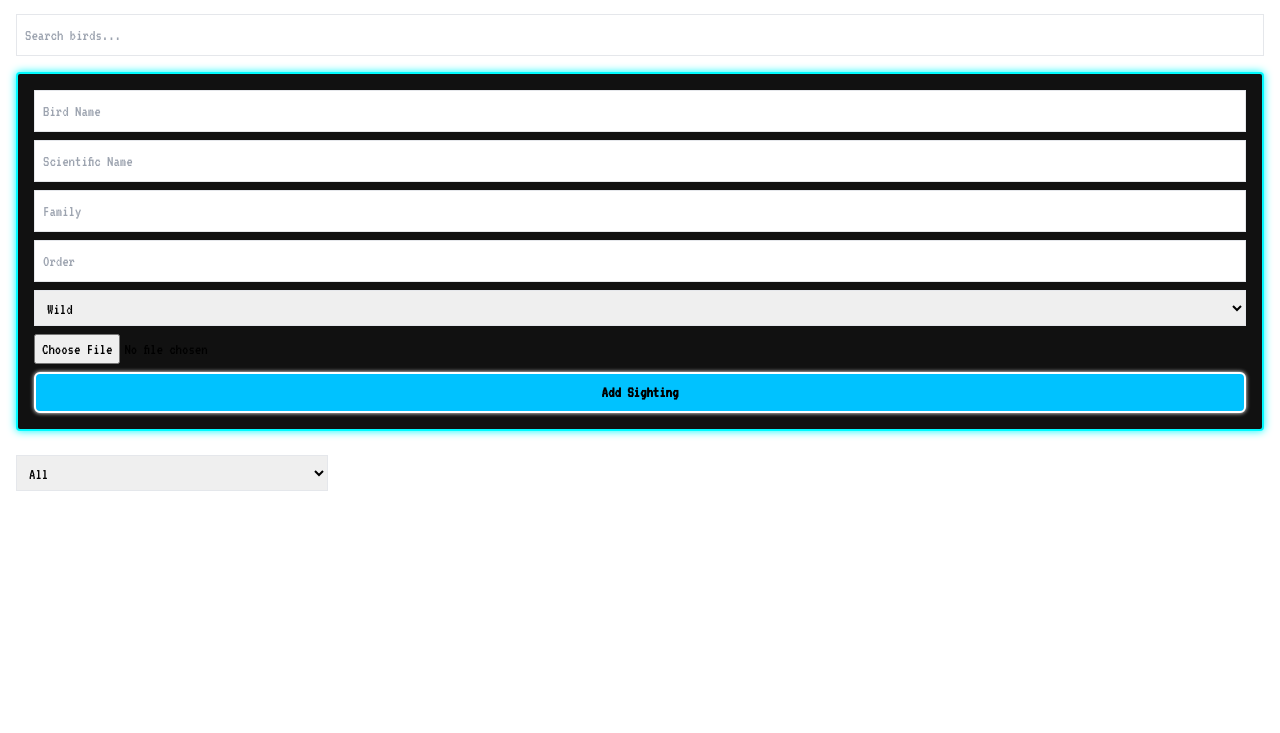
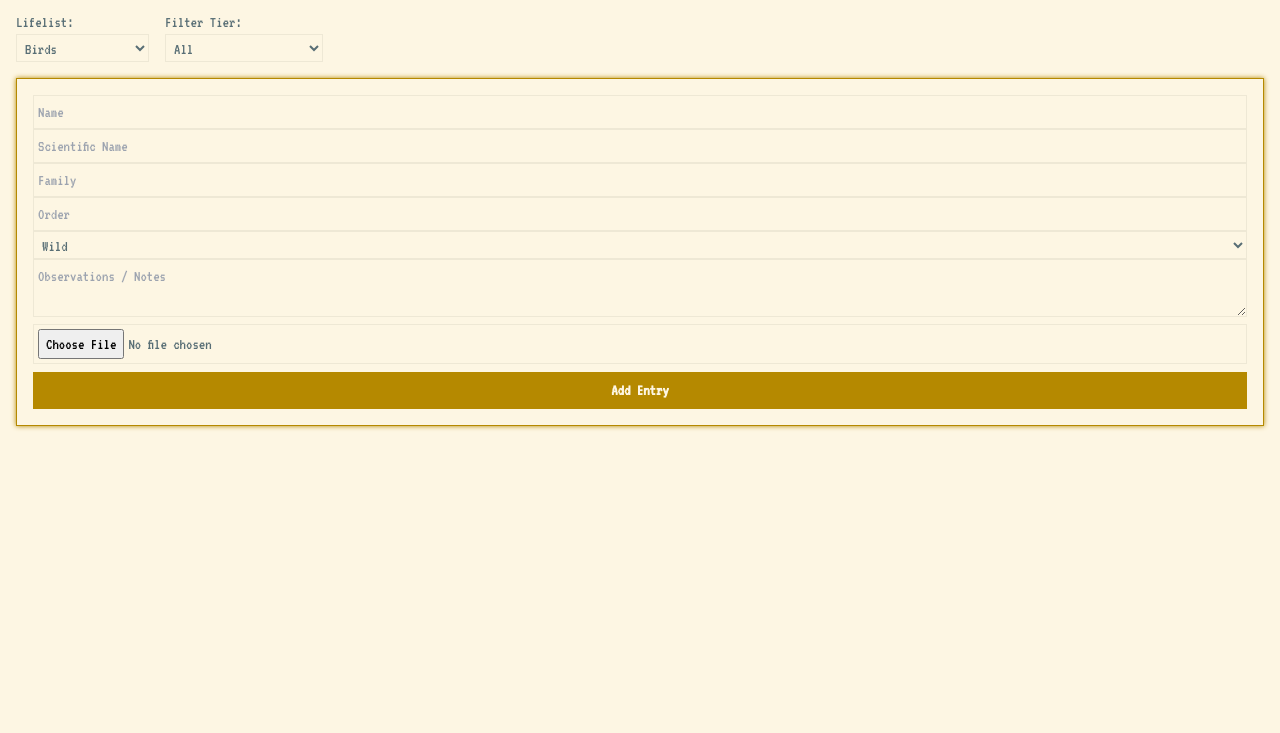
Before and after one commit to noelomorales/lifelist, a website: page public/index.html in a window 1280 px wide. Shown: the part 67-800 px from the top of the page. Drawn offline with nearby package versions, Linux system fonts and the light colour scheme.

Commit message:
Update index.html

```diff
--- a/public/index.html
+++ b/public/index.html
@@ -3,67 +3,95 @@
 <head>
   <meta charset="UTF-8" />
   <meta name="viewport" content="width=device-width, initial-scale=1.0" />
-  <title>Bird Lifelist</title>
+  <title>Lifelists</title>
   <script defer src="app.js"></script>
-  <link href="https://cdn.jsdelivr.net/npm/tailwindcss@2.2.19/dist/tailwind.min.css" rel="stylesheet" />
-  <link href="https://fonts.googleapis.com/css2?family=VT323&display=swap" rel="stylesheet" />
+  <link href="https://cdn.jsdelivr.net/npm/tailwindcss@2.2.19/dist/tailwind.min.css" rel="stylesheet">
+  <link href="https://fonts.googleapis.com/css2?family=VT323&display=swap" rel="stylesheet">
   <style>
     body {
       font-family: 'VT323', monospace;
     }
-    .winamp-card {
-      border: 2px solid #00faff;
-      background-color: #111;
-      box-shadow: 0 0 8px #00faff;
+    .solarized-light {
+      --bg: #fdf6e3;
+      --fg: #586e75;
+      --border: #eee8d5;
+      --highlight: #b58900;
     }
-    .winamp-button {
-      background: #00c2ff;
-      border: 2px solid #fff;
-      color: black;
+    .solarized-dark {
+      --bg: #002b36;
+      --fg: #93a1a1;
+      --border: #073642;
+      --highlight: #cb4b16;
+    }
+    body {
+      background-color: var(--bg);
+      color: var(--fg);
+      transition: all 0.3s;
+    }
+    input, select, textarea {
+      background-color: var(--bg);
+      color: var(--fg);
+      border: 1px solid var(--border);
+      padding: 0.25rem;
+      width: 100%;
+    }
+    .card {
+      background-color: var(--bg);
+      border: 1px solid var(--highlight);
+      box-shadow: 0 0 5px var(--highlight);
+      padding: 1rem;
+      margin-bottom: 1rem;
+    }
+    .button {
+      background-color: var(--highlight);
+      color: var(--bg);
+      padding: 0.4rem 1rem;
+      border: none;
       font-weight: bold;
-      padding: 0.4rem 1rem;
-      border-radius: 6px;
-      box-shadow: 0 0 4px white;
-    }
-    .dark .winamp-card {
-      background-color: #1a1a1a;
-    }
-    .dark input, .dark select {
-      background-color: #222 !important;
-      color: #fff !important;
     }
   </style>
 </head>
-<body class="bg-sky-50 text-black dark:bg-black dark:text-white transition-colors p-4 min-h-screen">
+<body class="solarized-light p-4">
   <div class="flex justify-between items-center mb-6">
-    <h1 class="text-3xl font-bold text-blue-700 dark:text-blue-300">🦜 Bird Lifelist</h1>
-    <button id="modeToggle" class="winamp-button">🌓 Toggle Mode</button>
+    <h1 class="text-2xl">🦜 Lifelists</h1>
+    <button id="modeToggle" class="button">🌓 Toggle Theme</button>
   </div>
 
-  <input id="searchInput" type="text" placeholder="Search birds..." class="border p-2 w-full mb-4 dark:bg-gray-800 dark:text-white text-base" autocomplete="off" />
-  <ul id="autocompleteResults" class="bg-white dark:bg-gray-800 border rounded shadow mt-1 hidden max-h-60 overflow-y-auto text-sm"></ul>
+  <div class="mb-4 flex flex-wrap gap-4 items-center">
+    <label>
+      Lifelist:
+      <select id="lifelistSelect">
+        <option value="birds">Birds</option>
+        <option value="rocks">Rocks</option>
+        <option value="custom">Custom</option>
+      </select>
+    </label>
+    <label>
+      Filter Tier:
+      <select id="filterTier">
+        <option value="all">All</option>
+        <option value="wild">Wild</option>
+        <option value="captive">Captive</option>
+      </select>
+    </label>
+  </div>
 
-  <form id="sightingForm" class="winamp-card p-4 rounded mb-6">
-    <input id="birdName" type="text" placeholder="Bird Name" required class="border p-2 mb-2 w-full" />
-    <input id="sciName" type="text" placeholder="Scientific Name" class="border p-2 mb-2 w-full" readonly />
-    <input id="family" type="text" placeholder="Family" class="border p-2 mb-2 w-full" readonly />
-    <input id="order" type="text" placeholder="Order" class="border p-2 mb-2 w-full" readonly />
+  <form id="sightingForm" class="card">
+    <input id="birdName" type="text" placeholder="Name" required />
+    <input id="sciName" type="text" placeholder="Scientific Name" />
+    <input id="family" type="text" placeholder="Family" />
+    <input id="order" type="text" placeholder="Order" />
 
-    <select id="tier" class="border p-2 mb-2 w-full">
+    <select id="tier">
       <option value="wild">Wild</option>
       <option value="captive">Captive</option>
     </select>
 
-    <input id="birdImage" type="file" accept="image/*" class="mb-2" />
-    <button type="submit" class="winamp-button w-full">Add Sighting</button>
+    <textarea id="notes" placeholder="Observations / Notes" rows="2"></textarea>
+    <input id="birdImage" type="file" accept="image/*" />
+    <button type="submit" class="button mt-2 w-full">Add Entry</button>
   </form>
 
-  <select id="filterTier" class="border p-2 mb-4 w-full sm:w-1/4">
-    <option value="all">All</option>
-    <option value="wild">Wild</option>
-    <option value="captive">Captive</option>
-  </select>
-
-  <div id="sightingsList" class="space-y-4"></div>
+  <div id="sightingsList"></div>
 </body>
 </html>
```
